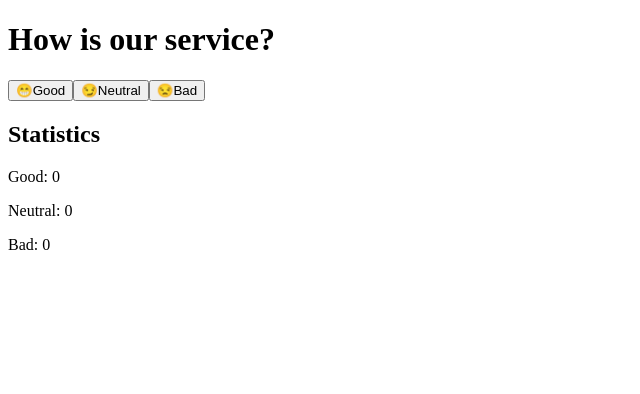
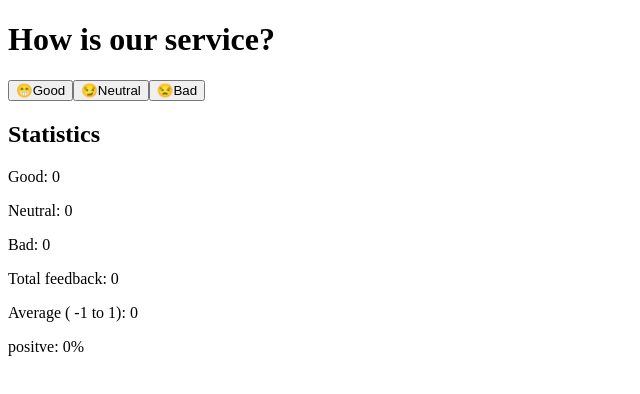
Before and after one commit to bereketmuluken804/fullstackopen-exercises, a React (Vite) app in the folder part1/unicafe/: page / in a window 1280 px wide. Shown: the top 394 px of the page, without its empty margins (0-640 px from the left). Built offline with nearby package versions, Linux system fonts and the light colour scheme.

Commit message:
Complete exercises 1.7

```diff
--- a/part1/unicafe/src/App.jsx
+++ b/part1/unicafe/src/App.jsx
@@ -1,27 +1,35 @@
-import { useState } from "react"
+import { useState } from "react";
 
 const App = () => {
-    const [good, setGood] = useState(0)
-    const [neutral, setNeutral] = useState(0)
-    const [bad, setBad] = useState(0)
-
+	const [good, setGood] = useState(0);
+	const [neutral, setNeutral] = useState(0);
+	const [bad, setBad] = useState(0);
+  const total =  good + neutral + bad;
+  const rawAvg = (good - bad) / total;
+  const avg = Math.round(rawAvg * 100) / 100;
+  const pos = Math.round((good/total) * 100) /100
 	return (
 		<>
 			<div>
 				<h1>How is our service?</h1>
-        <button onClick={ ()=> setGood(good + 1)}>😁Good</button>
-        <button onClick={ ()=> setNeutral(neutral + 1)}>😏Neutral</button>
-        <button onClick={ ()=> setBad(bad + 1)}>😒Bad </button>
+				<button onClick={() => setGood(good + 1)}>😁Good</button>
+				<button onClick={() => setNeutral(neutral + 1)}>
+					😏Neutral
+				</button>
+				<button onClick={() => setBad(bad + 1)}>😒Bad </button>
 			</div>
 			<div id="stat">
+
 				<h2>Statistics</h2>
 				<p>Good: {good} </p>
 				<p>Neutral: {neutral} </p>
-        <p>Bad: { bad } </p>
+				<p>Bad: {bad} </p>
+				<p>Total feedback: {total}</p>
+        <p>Average ( -1 to 1): {avg || 0} </p>
+				<p>positve: {pos || 0}%</p>
 			</div>
 		</>
-    )
-}
+	);
+};
 
-
-export default App
+export default App;
```
Lines whose indentation alone changed are shown as unchanged.
